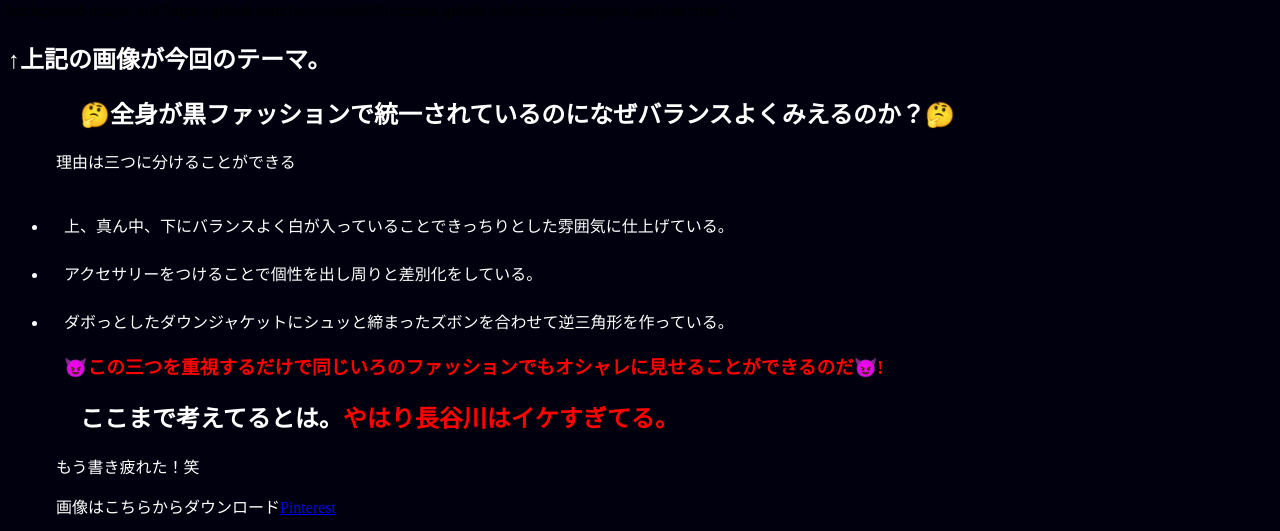
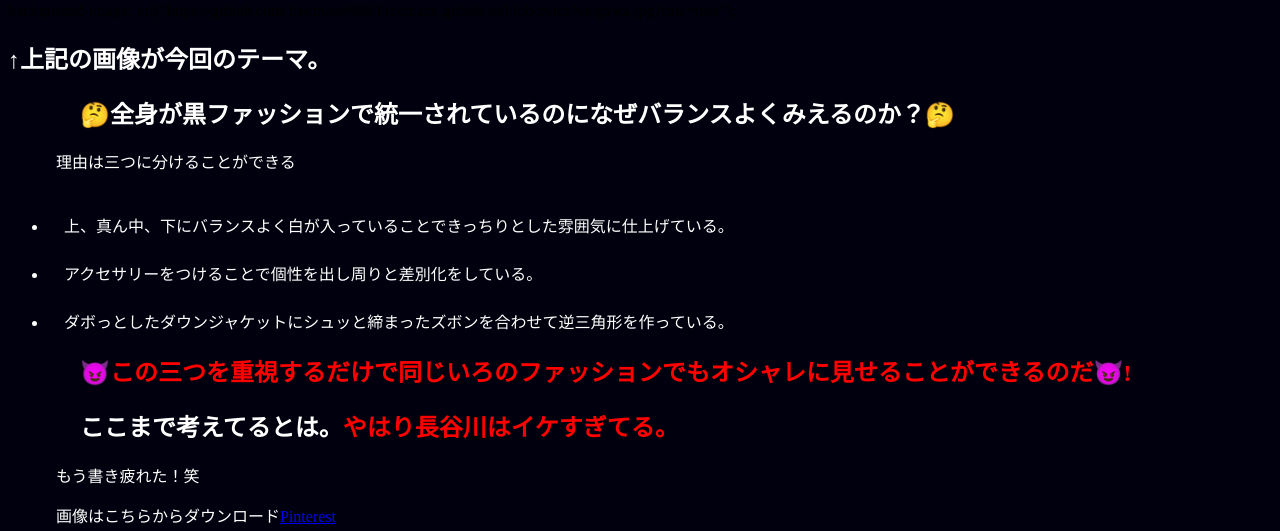
Before and after one commit to freemane666/Freemane.github.io, a plain HTML site: page index.html in a window 1280 px wide. Shown: the part 259-790 px from the top of the page. Drawn offline with Linux system fonts and the light colour scheme.

Commit message:
Update index.html

```diff
--- a/index.html
+++ b/index.html
@@ -30,7 +30,7 @@
         　　　<li style="color:rgb(255, 255, 255)">　ダボっとしたダウンジャケットにシュッと締まったズボンを合わせて逆三角形を作っている。</li>
     </ul>
 
-        <h3 style="color:rgb(255, 0, 0)">　　　😈この三つを重視するだけで同じいろのファッションでもオシャレに見せることができるのだ😈!</h3>
+        <h2 style="color:rgb(255, 0, 0)">　　　😈この三つを重視するだけで同じいろのファッションでもオシャレに見せることができるのだ😈!</h2>
 
         <h2 style="color:rgb(255, 255, 255)">　　　ここまで考えてるとは。<font color="red">やはり長谷川はイケすぎてる。</font></h2>
 
```
